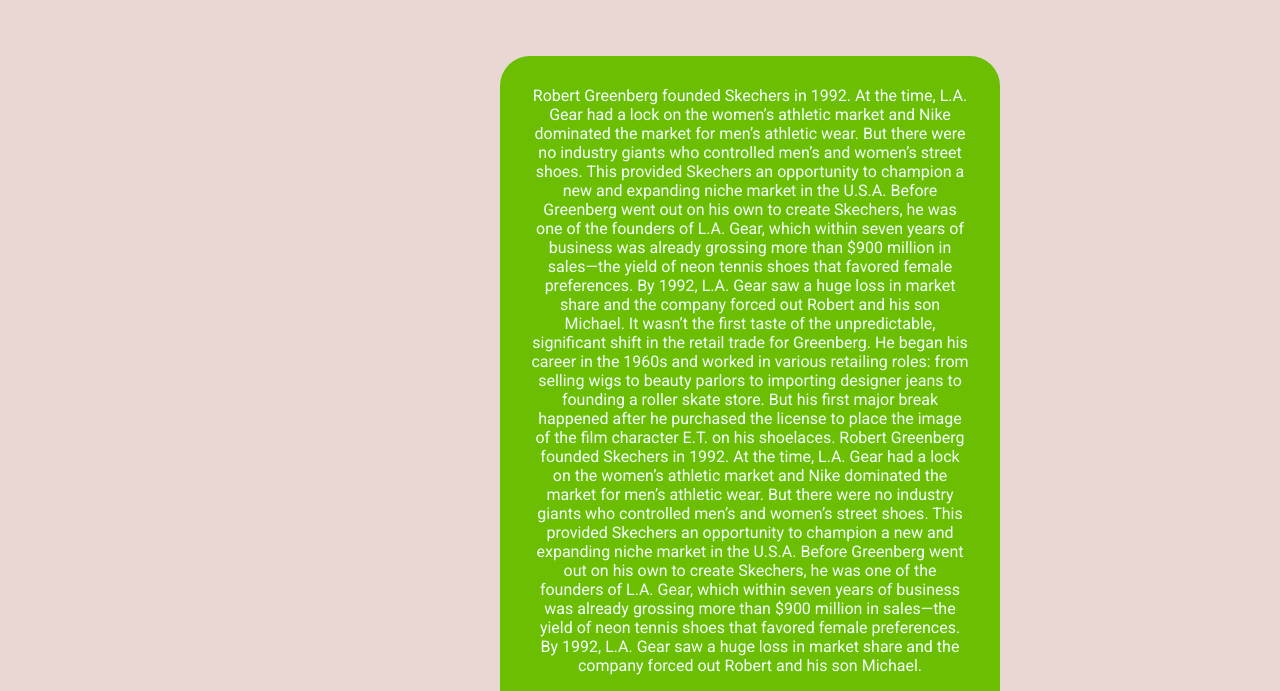
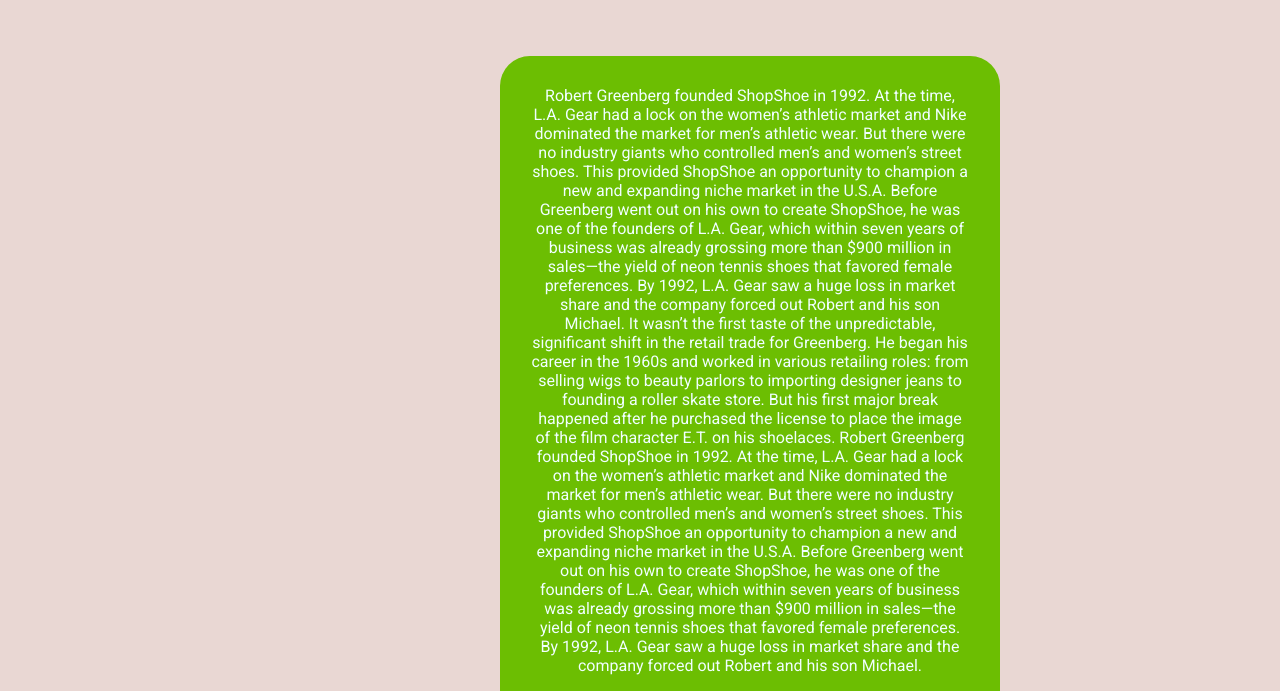
Before and after one commit to Ashwarya24/E-Commerce-Website, a plain HTML site: page about.html in a window 1280 px wide. Shown: the part 109-800 px from the top of the page. Drawn offline with nearby package versions, Linux system fonts and the light colour scheme.

Commit message:
Update about.html

```diff
--- a/about.html
+++ b/about.html
@@ -94,14 +94,14 @@
         </div>
       </div>
       <div class="about-container">
-        Robert Greenberg founded Skechers in 1992. At the time, L.A. Gear had a lock on the women’s athletic market and Nike dominated the market for men’s athletic wear. But there were no industry giants who controlled men’s and women’s street shoes. This provided Skechers an opportunity to champion a new and expanding niche market in the U.S.A.
+        Robert Greenberg founded ShopShoe in 1992. At the time, L.A. Gear had a lock on the women’s athletic market and Nike dominated the market for men’s athletic wear. But there were no industry giants who controlled men’s and women’s street shoes. This provided ShopShoe an opportunity to champion a new and expanding niche market in the U.S.A.
 
-Before Greenberg went out on his own to create Skechers, he was one of the founders of L.A. Gear, which within seven years of business was already grossing more than $900 million in sales—the yield of neon tennis shoes that favored female preferences. By 1992, L.A. Gear saw a huge loss in market share and the company forced out Robert and his son Michael.
+Before Greenberg went out on his own to create ShopShoe, he was one of the founders of L.A. Gear, which within seven years of business was already grossing more than $900 million in sales—the yield of neon tennis shoes that favored female preferences. By 1992, L.A. Gear saw a huge loss in market share and the company forced out Robert and his son Michael.
 
 It wasn’t the first taste of the unpredictable, significant shift in the retail trade for Greenberg. He began his career in the 1960s and worked in various retailing roles: from selling wigs to beauty parlors to importing designer jeans to founding a roller skate store. But his first major break happened after he purchased the license to place the image of the film character E.T. on his shoelaces.
-Robert Greenberg founded Skechers in 1992. At the time, L.A. Gear had a lock on the women’s athletic market and Nike dominated the market for men’s athletic wear. But there were no industry giants who controlled men’s and women’s street shoes. This provided Skechers an opportunity to champion a new and expanding niche market in the U.S.A.
+Robert Greenberg founded ShopShoe in 1992. At the time, L.A. Gear had a lock on the women’s athletic market and Nike dominated the market for men’s athletic wear. But there were no industry giants who controlled men’s and women’s street shoes. This provided ShopShoe an opportunity to champion a new and expanding niche market in the U.S.A.
 
-Before Greenberg went out on his own to create Skechers, he was one of the founders of L.A. Gear, which within seven years of business was already grossing more than $900 million in sales—the yield of neon tennis shoes that favored female preferences. By 1992, L.A. Gear saw a huge loss in market share and the company forced out Robert and his son Michael.
+Before Greenberg went out on his own to create ShopShoe, he was one of the founders of L.A. Gear, which within seven years of business was already grossing more than $900 million in sales—the yield of neon tennis shoes that favored female preferences. By 1992, L.A. Gear saw a huge loss in market share and the company forced out Robert and his son Michael.
 
       </div>
 
```
